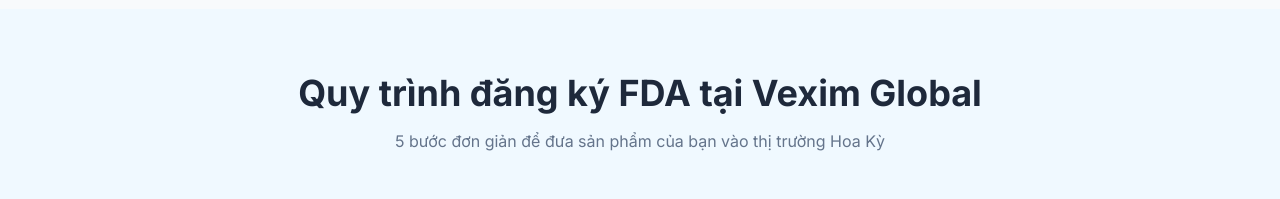
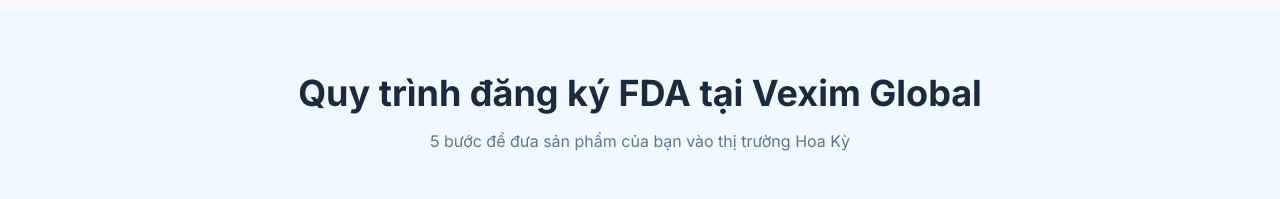
Before and after one commit to lhoc8666-dotcom/fda, a Next.js app: page / in a window 1280 px wide. Shown: the part 2880-3079 px from the top of the page. Built offline with nearby package versions, Linux system fonts and the light colour scheme.

Commit message:
fix: simplify product market entry subtitle
Remove "đơn giản" for conciseness.

```diff
--- a/components/process-section.tsx
+++ b/components/process-section.tsx
@@ -48,7 +48,7 @@ export function ProcessSection() {
             Quy trình đăng ký FDA tại Vexim Global
           </h2>
           <p className="mt-4 font-sans text-base text-muted-foreground max-w-2xl mx-auto text-pretty">
-            5 bước đơn giản để đưa sản phẩm của bạn vào thị trường Hoa Kỳ
+            5 bước để đưa sản phẩm của bạn vào thị trường Hoa Kỳ
           </p>
         </div>
 
```
